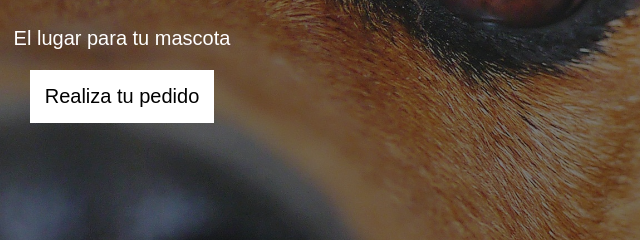
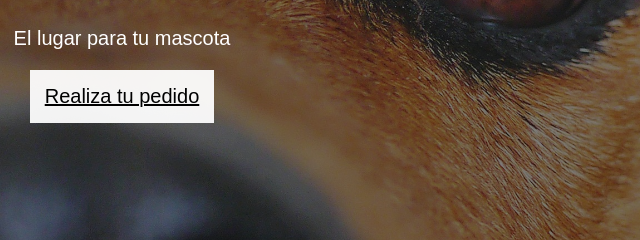
Before and after one commit to odstrcil-luciana/petshop1, a plain HTML site: page index.html in a window 1280 px wide. In both pictures the pointer is over the link "Realiza tu pedido". Shown: the part 413-653 px from the top of the page, 518-1158 px from the left. Drawn offline with Linux system fonts and the light colour scheme.

Commit message:
animaciones

```diff
--- a/css/style.css
+++ b/css/style.css
@@ -105,8 +105,9 @@ a:hover {
 }
 
 .hero a:hover{
-    background-color: white ;
+    background-color: rgba(255, 255, 255, 0.936) ;
     color: black;
+    text-decoration: underline;
 }
 
 .productos h2{background-color: black;
```
